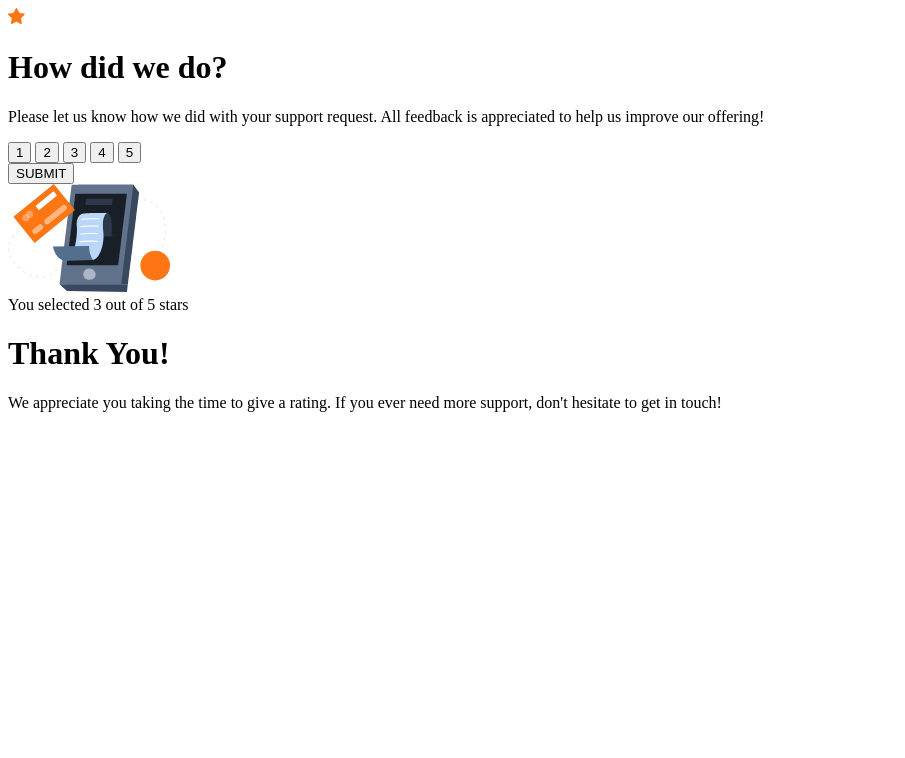
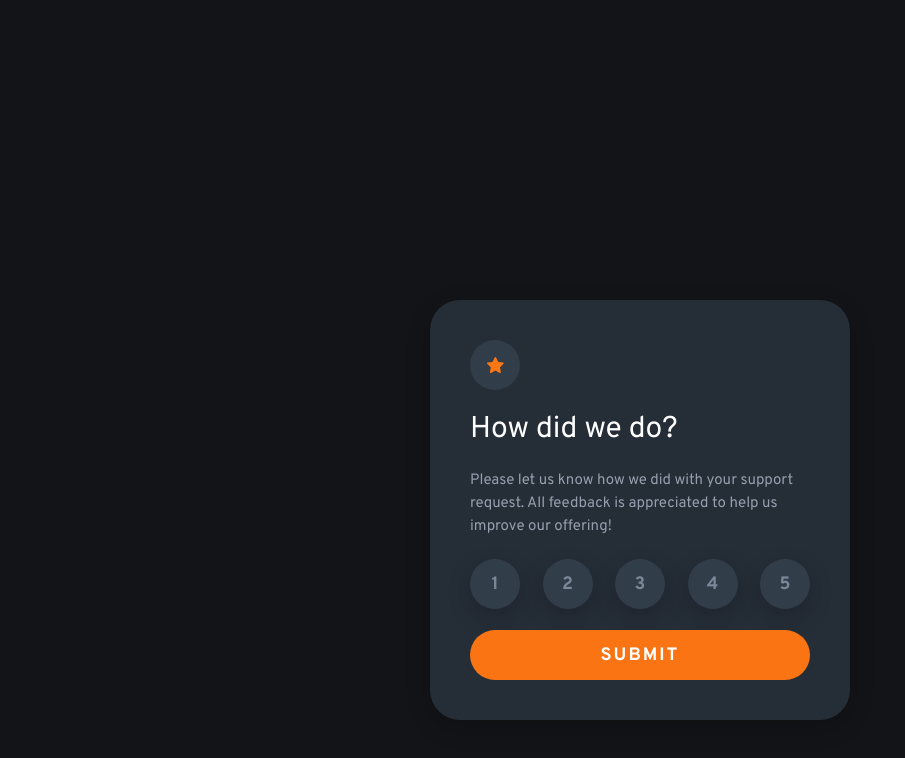
Before and after one commit to jovan-stojkovic/interactive-rating-component-main, a plain HTML site: page index.html in a window 1280 px wide. Shown: the whole page, without its empty margins (0-905 px from the left). Drawn offline with Linux system fonts and the light colour scheme.

Commit message:
Main page styling done

```diff
--- a/index.html
+++ b/index.html
@@ -41,12 +41,12 @@
           <img src="images/illustration-thank-you.svg" alt="thank-you-img" />
         </div>
         <div class="info">You selected 3 out of 5 stars</div>
+        <h1>Thank You!</h1>
+        <p>
+          We appreciate you taking the time to give a rating. If you ever need
+          more support, don't hesitate to get in touch!
+        </p>
       </div>
-      <h1>Thank You!</h1>
-      <p>
-        We appreciate you taking the time to give a rating. If you ever need
-        more support, don't hesitate to get in touch!
-      </p>
     </main>
   </body>
 </html>
--- a/style.css
+++ b/style.css
@@ -0,0 +1,95 @@
+@import url("https://fonts.googleapis.com/css2?family=Overpass:wght@400;700&display=swap");
+
+:root {
+  --Orange: hsl(25, 97%, 53%);
+  --White: hsl(0, 0%, 100%);
+  --Light-Grey: hsl(217, 12%, 63%);
+  --Medium-Grey: hsl(216, 12%, 54%);
+  --Dark-Blue: hsl(213, 19%, 18%);
+  --Very-Dark-Blue: hsl(216, 12%, 8%);
+}
+
+* {
+  box-sizing: border-box;
+  padding: 0;
+  margin: 0;
+}
+
+main {
+  background-color: var(--Very-Dark-Blue);
+  position: absolute;
+  height: 100vh;
+  width: 100vw;
+  font-family: "Overpass", sans-serif;
+}
+
+.second-container {
+  display: none;
+}
+
+.main-container {
+  width: 420px;
+  height: 420px;
+  margin: 300px auto;
+  background-color: var(--Dark-Blue);
+  display: flex;
+  flex-direction: column;
+  justify-content: space-between;
+  padding: 40px;
+  border-radius: 30px;
+  box-shadow: rgba(0, 0, 0, 0.2) 0px 8px 24px;
+}
+
+.logo-container {
+  height: 50px;
+  width: 50px;
+  background-color: hsla(211, 19%, 32%, 0.468);
+  padding: 16.5px;
+  border-radius: 100px;
+}
+
+h1 {
+  color: var(--White);
+  font-size: 30px;
+  font-weight: 400;
+}
+
+p {
+  color: var(--Light-Grey);
+  font-size: 15px;
+  line-height: 23px;
+}
+
+.buttons-container {
+  display: flex;
+  justify-content: space-between;
+}
+
+.rating {
+  all: unset;
+  background-color: hsla(211, 19%, 32%, 0.468);
+  font-family: "Overpass", sans-serif;
+  font-size: 18px;
+  font-weight: 700;
+  color: var(--Medium-Grey);
+  display: flex;
+  justify-content: center;
+  align-items: center;
+  height: 50px;
+  width: 50px;
+  border-radius: 100px;
+  box-shadow: rgba(0, 0, 0, 0.2) 0px 8px 24px;
+}
+
+.submit {
+  all: unset;
+  height: 50px;
+  border-radius: 100px;
+  text-align: center;
+  background-color: var(--Orange);
+  font-family: "Overpass", sans-serif;
+  font-size: 18px;
+  font-weight: 700;
+  color: var(--White);
+  letter-spacing: 2px;
+}
```
